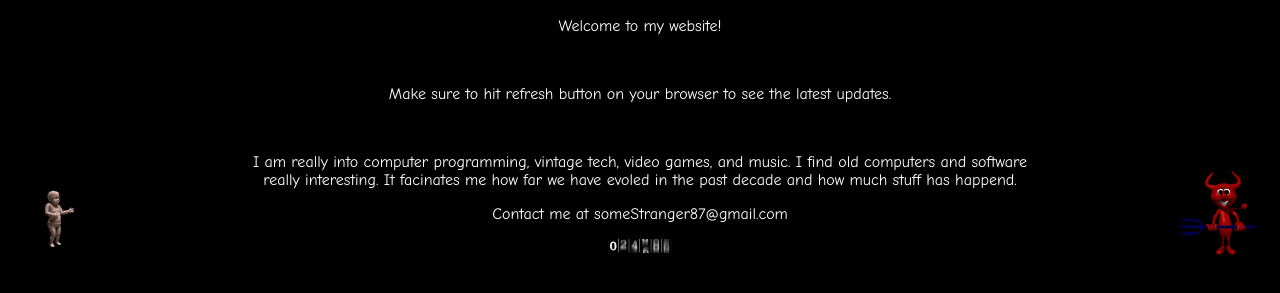
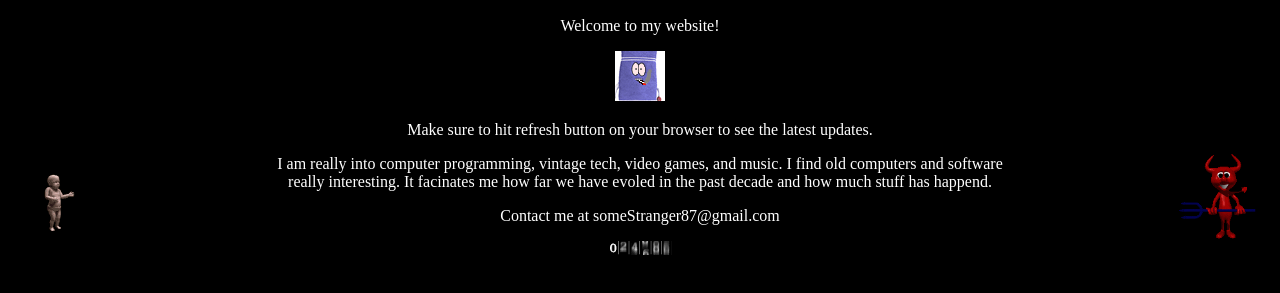
Before and after one commit to someStranger8/someStranger8.github.io, a plain HTML site: page index.html in a window 1280 px wide. Shown: the part 343-636 px from the top of the page. Drawn offline with Linux system fonts and the light colour scheme.

Commit message:
Were gettin somewhere

```diff
--- a/index.html
+++ b/index.html
@@ -29,8 +29,9 @@
 
     <img src="./assets/separator.gif" width="60%"></img>
 
-    <p>Welcome to my website!</p><br>
-    <p>Make sure to hit refresh button on your browser to see the latest updates.</p><br>
+    <p>Welcome to my website!</p>
+    <img height="5%" src="./assets/towelie.gif"></img>
+    <p>Make sure to hit refresh button on your browser to see the latest updates.</p>
     <p>
 	I am really into computer programming, vintage tech, video games, and music.
         I find old computers and software<br>really interesting. It facinates me how far
@@ -39,10 +40,12 @@
 
     <p>Contact me at someStranger87@gmail.com</p>
 
-    <img src="./assets/hitcounter.gif" width="5%"></img>
     <div class="container">
       <img src="./assets/devilpointing.gif" alt="Devil >:)" class="bottom-right-gif"></img>
       <img src="./assets/babyjatt.gif" alt="Baby Jatt" class="bottom-left-gif"></img>
     </div>
+
+    <img src="./assets/hitcounter.gif" width="5%"></img>
+
   </body>
 </html>
--- a/style.css
+++ b/style.css
@@ -2,7 +2,7 @@
 body {
     background-color: black;
     color: white;
-    font-family: "Comic Sans MS";
+    font-family: "Times New Roman", Times, serif;
     text-align: center;
 }
 
```
Also changed, not shown: assets/cat.gif (added).
